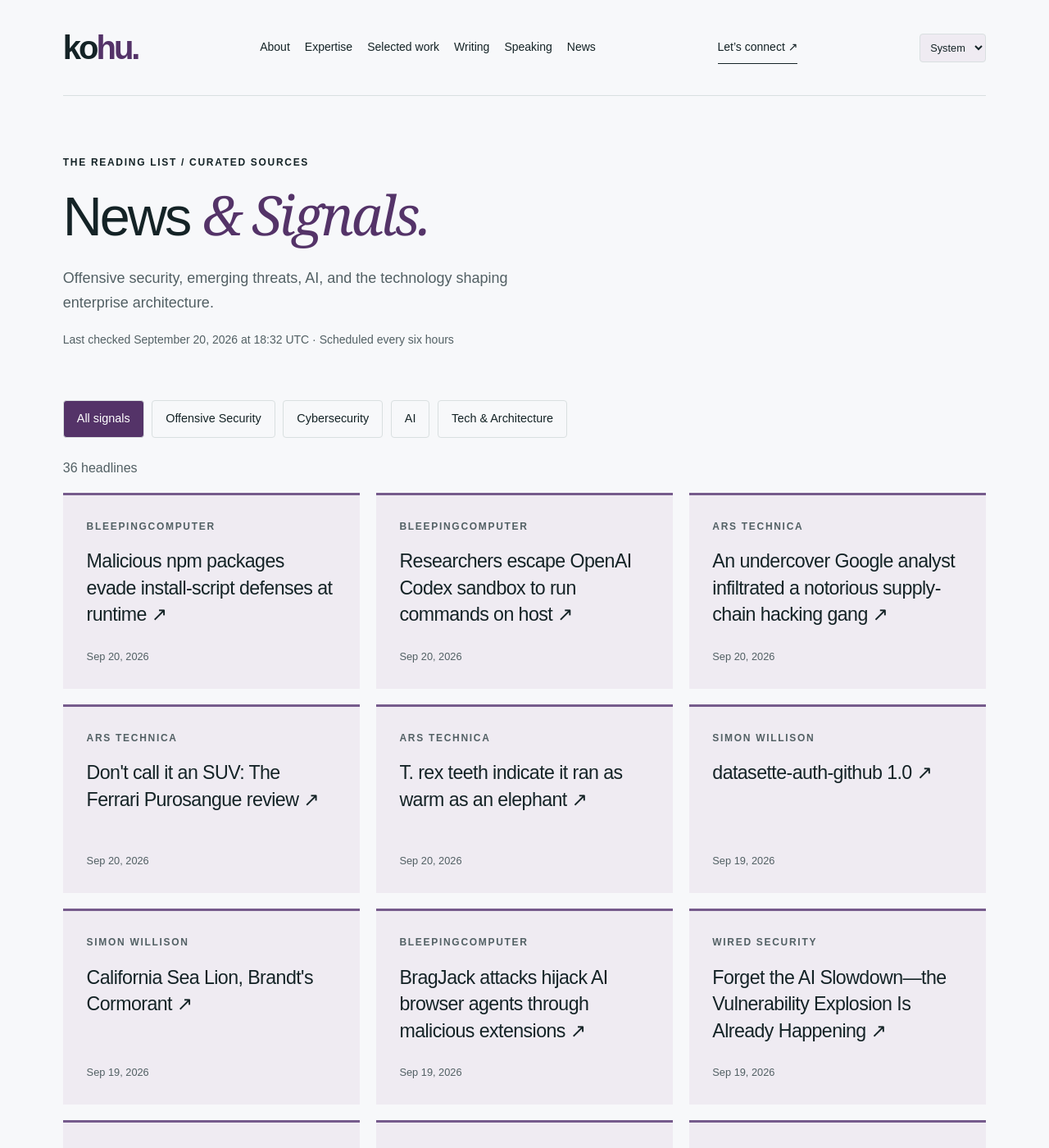
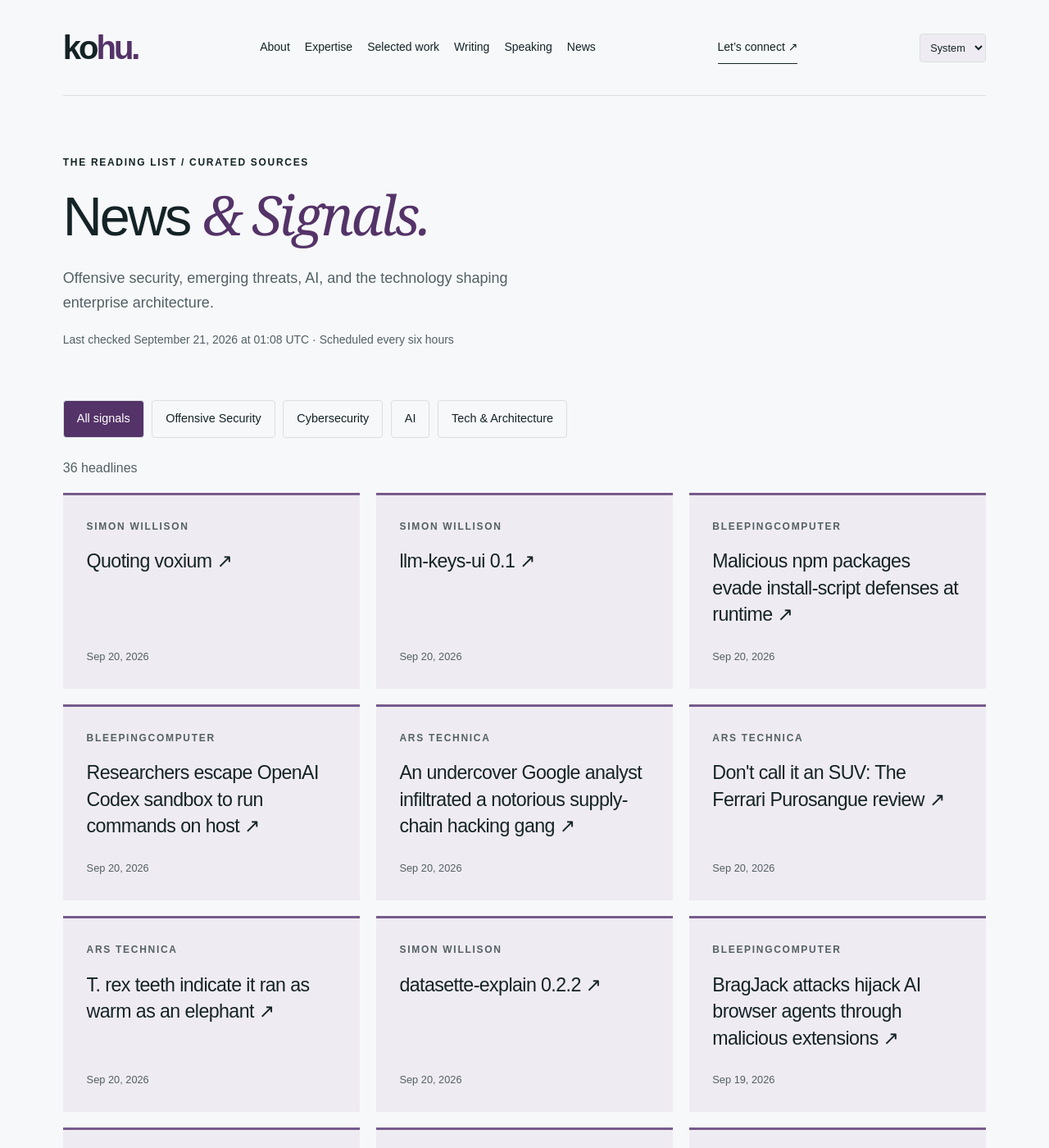
Before and after one commit to hntk/hntk.github.io, a Jekyll site: the page built from news/index.html, in a window 1280 px wide and 1400 px high. Shown: the whole window at 82% size. Built offline with Jekyll 4.4.1, drawn with Linux system fonts in a browser that asks for light colours; part of the change alters nothing that is shown; some of the changed text lies outside the part shown.

Commit message:
Refresh News and Signals

```diff
--- a/_data/news.json
+++ b/_data/news.json
@@ -1,6 +1,22 @@
 {
-  "updated": "2026-09-20T18:32:25.436702+00:00",
+  "updated": "2026-09-21T01:08:32.556592+00:00",
   "items": [
+    {
+      "title": "Quoting voxium",
+      "url": "https://simonwillison.net/2026/Sep/20/voxium/",
+      "published": "2026-09-20T21:06:43+00:00",
+      "source": "Simon Willison",
+      "source_id": "simon-willison",
+      "category": "ai"
+    },
+    {
+      "title": "llm-keys-ui 0.1",
+      "url": "https://simonwillison.net/2026/Sep/20/llm-keys-ui/",
+      "published": "2026-09-20T19:22:19+00:00",
+      "source": "Simon Willison",
+      "source_id": "simon-willison",
+      "category": "ai"
+    },
     {
       "title": "Malicious npm packages evade install-script defenses at runtime",
       "url": "https://www.bleepingcomputer.com/news/security/malicious-npm-packages-evade-install-script-defenses-at-runtime/",
@@ -42,17 +58,9 @@
       "category": "tech-architecture"
     },
     {
-      "title": "datasette-auth-github 1.0",
-      "url": "https://simonwillison.net/2026/Sep/19/datasette-auth-github/",
-      "published": "2026-09-19T19:52:02+00:00",
-      "source": "Simon Willison",
-      "source_id": "simon-willison",
-      "category": "ai"
-    },
-    {
-      "title": "California Sea Lion, Brandt's Cormorant",
-      "url": "https://simonwillison.net/2026/Sep/19/sighting-401567341/",
-      "published": "2026-09-19T17:10:08+00:00",
+      "title": "datasette-explain 0.2.2",
+      "url": "https://simonwillison.net/2026/Sep/20/datasette-explain/",
+      "published": "2026-09-20T00:22:04+00:00",
       "source": "Simon Willison",
       "source_id": "simon-willison",
       "category": "ai"
@@ -88,14 +96,6 @@
       "source": "WIRED Security",
       "source_id": "wired",
       "category": "cybersecurity"
-    },
-    {
-      "title": "Gemini Hacked Three Companies in First Known Breakout by Google’s AI",
-      "url": "https://simonwillison.net/2026/Sep/18/gemini-hacked-three-companies/",
-      "published": "2026-09-18T23:57:57+00:00",
-      "source": "Simon Willison",
-      "source_id": "simon-willison",
-      "category": "ai"
     },
     {
       "title": "Vectra AI Launches Ascent to Help Address New Era of AI-Driven Attacks",
@@ -295,79 +295,79 @@
       "id": "ars-technica",
       "name": "Ars Technica",
       "status": "ok",
-      "last_success": "2026-09-20T18:32:25.436702+00:00"
+      "last_success": "2026-09-21T01:08:32.556592+00:00"
     },
     {
       "id": "bleepingcomputer",
       "name": "BleepingComputer",
       "status": "ok",
-      "last_success": "2026-09-20T18:32:25.436702+00:00"
+      "last_success": "2026-09-21T01:08:32.556592+00:00"
     },
     {
       "id": "cloudflare",
       "name": "Cloudflare",
       "status": "ok",
-      "last_success": "2026-09-20T18:32:25.436702+00:00"
+      "last_success": "2026-09-21T01:08:32.556592+00:00"
     },
     {
       "id": "dark-reading",
       "name": "Dark Reading",
       "status": "ok",
-      "last_success": "2026-09-20T18:32:25.436702+00:00"
+      "last_success": "2026-09-21T01:08:32.556592+00:00"
     },
     {
       "id": "hugging-face",
       "name": "Hugging Face",
       "status": "ok",
-      "last_success": "2026-09-20T18:32:25.436702+00:00"
+      "last_success": "2026-09-21T01:08:32.556592+00:00"
     },
     {
       "id": "microsoft-research",
       "name": "Microsoft Research",
       "status": "ok",
-      "last_success": "2026-09-20T18:32:25.436702+00:00"
+      "last_success": "2026-09-21T01:08:32.556592+00:00"
     },
     {
       "id": "nvidia",
       "name": "NVIDIA",
       "status": "ok",
-      "last_success": "2026-09-20T18:32:25.436702+00:00"
+      "last_success": "2026-09-21T01:08:32.556592+00:00"
     },
     {
       "id": "portswigger",
       "name": "PortSwigger Research",
       "status": "ok",
-      "last_success": "2026-09-20T18:32:25.436702+00:00"
+      "last_success": "2026-09-21T01:08:32.556592+00:00"
     },
     {
       "id": "schneier",
       "name": "Schneier on Security",
       "status": "ok",
-      "last_success": "2026-09-20T18:32:25.436702+00:00"
+      "last_success": "2026-09-21T01:08:32.556592+00:00"
     },
     {
       "id": "simon-willison",
       "name": "Simon Willison",
       "status": "ok",
-      "last_success": "2026-09-20T18:32:25.436702+00:00"
+      "last_success": "2026-09-21T01:08:32.556592+00:00"
     },
     {
       "id": "specterops",
       "name": "SpecterOps",
       "status": "ok",
-      "last_success": "2026-09-20T18:32:25.436702+00:00"
+      "last_success": "2026-09-21T01:08:32.556592+00:00"
     },
     {
       "id": "trail-of-bits",
       "name": "Trail of Bits",
       "status": "ok",
-      "last_success": "2026-09-20T18:32:25.436702+00:00"
+      "last_success": "2026-09-21T01:08:32.556592+00:00"
     },
     {
       "id": "wired",
       "name": "WIRED Security",
       "status": "ok",
-      "last_success": "2026-09-20T18:32:25.436702+00:00"
+      "last_success": "2026-09-21T01:08:32.556592+00:00"
     }
   ]
 }
```
